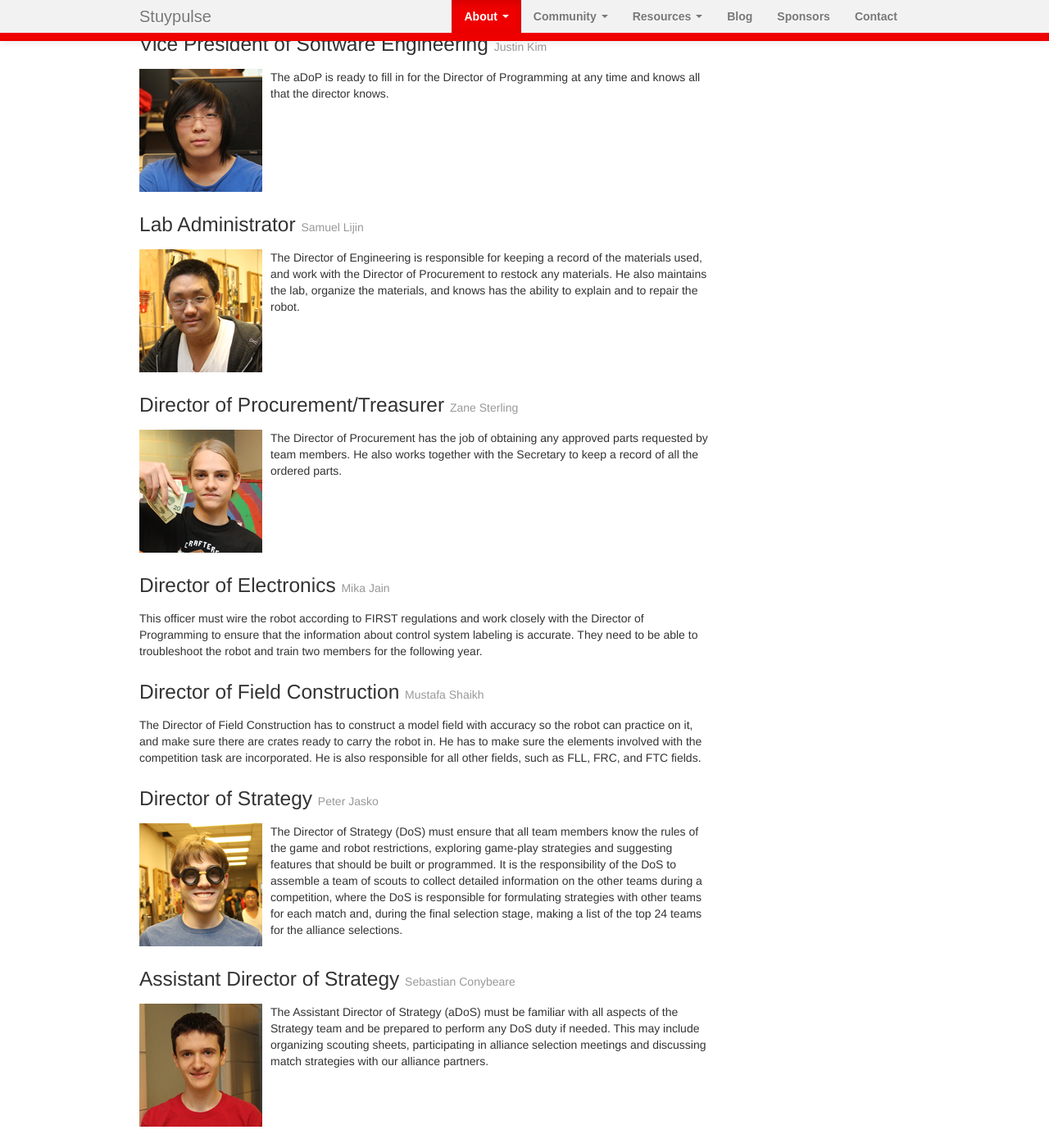
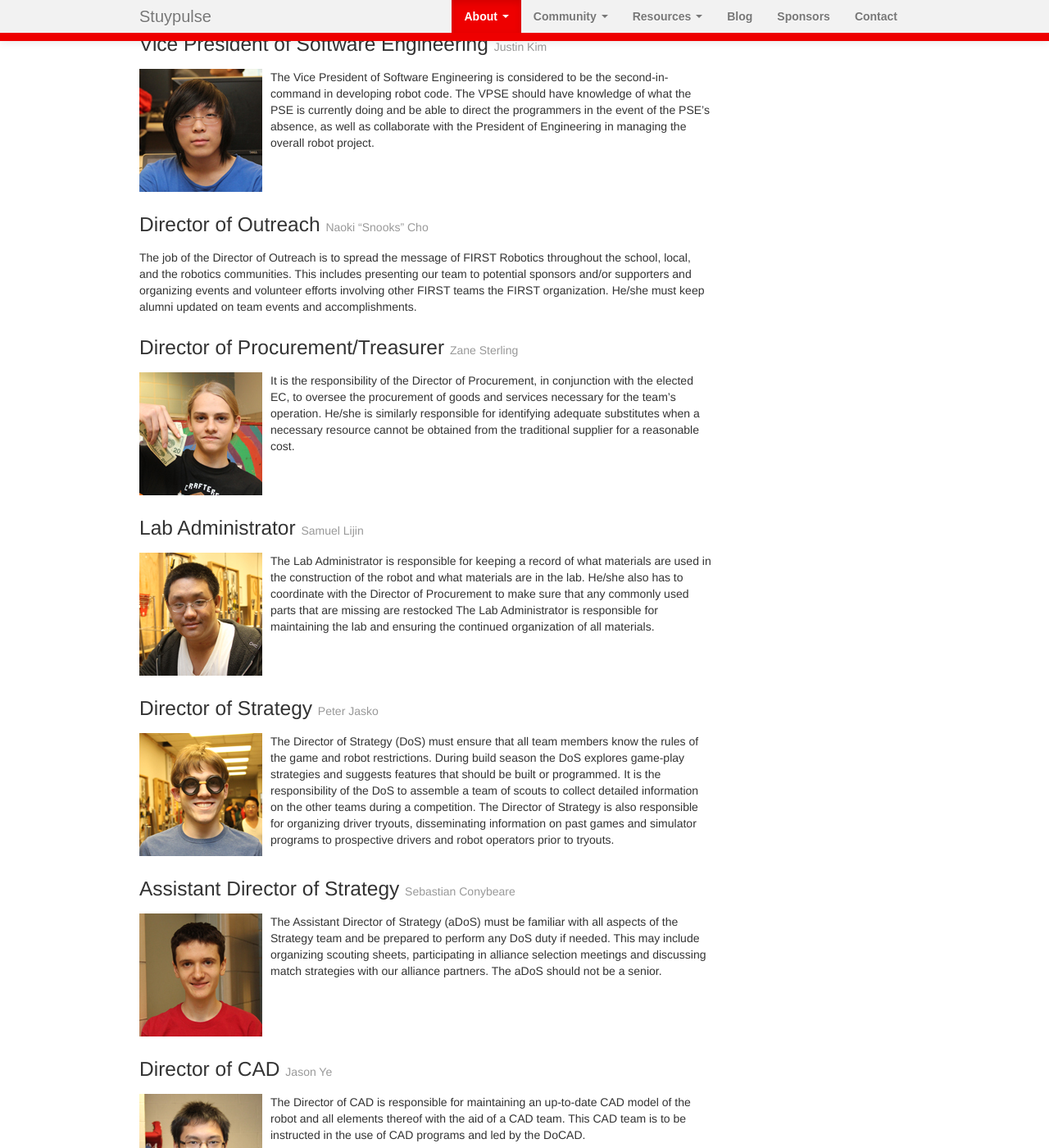
Before and after one commit to StuyPulse/team694.github.io, a Jekyll site: the page built from about/ec/index.md, in a window 1280 px wide and 1400 px high, scrolled down 1216 px. Shown: the whole window at 82% size. Built offline with Jekyll 4.4.1, drawn with Linux system fonts in a browser that asks for light colours; nearby versions of some CDN libraries; some of the changed text lies outside the part shown.

Commit message:
Change descriptions and organize leadership page.

```diff
--- a/about/ec/index.md
+++ b/about/ec/index.md
@@ -67,13 +67,13 @@ The President of Engineering (PoE) and the President of Marketing are the two fi
 ### President of Marketing <small>{{ page.positions.pom.name }}</small>
 <div markdown="1" class="ec-description">
 {% if page.positions.pom.photo %} <img src="{{ page.positions.pom.photo }}" class="ec-photo" alt="President of Marketing"> {% endif %}
-The President of Marketing (PoM) is the second of the two final decision-makers on the team.  The PoM is responsible for both all internal team logistics, such as fundraising and event planning, but also all outreach projects, including community events, mentoring, and education programs.  He/she oversees all award submissions and presentation of the Chairman's Award. The PoM must have technical knowledge of the robot and team history.
+The President of Marketing (PoM) coordinates the officers and divisions of the team and make sure that officers complete their responsibilities and/or effectively delegate jobs to other members. He/she will hold final responsibility for all of the outreach, internal logistics, and award submissions for the team. This President should have adequate knowledge of the robot and other engineering projects.
 </div>
 
 ### President of Software Engineering <small>{{ page.positions.pse.name }}</small>
 <div markdown="1" class="ec-description">
 {% if page.positions.pse.photo %} <img src="{{ page.positions.pse.photo }}" class="ec-photo" alt="President of Software Engineering"> {% endif %}
-The Executive Director of Software Engineering has the job to program the robot, as well as make the robot function, while working with the Director of Strategy to make sure the robot functions according to plan. He is responsible for making sure that the robot works and is functional, and backing up code for use on other robots. He must also have an assistant director of programming that he teaches.
+The President of Software Engineering (PSE) primarily manages the development of robot code and all related software. He/she is responsible for the production of documentation concerning the control system on all levels, such as pinout sheets and systems check guidelines. The PSE also collaborates with the strategy team to develop effective solutions for both the teleoperated and autonomous modes.
 </div>
 
 ### Vice President of Engineering <small>{{ page.positions.vpoe.name }}</small>
@@ -91,43 +91,61 @@ The Vice President of Marketing is considered the second-in-command for that dep
 ### Vice President of Software Engineering <small>{{ page.positions.vpse.name }}</small>
 <div markdown="1" class="ec-description">
 {% if page.positions.vpse.photo %} <img src="{{ page.positions.vpse.photo }}" class="ec-photo" alt="Vice President of Software Engineering"> {% endif %}
-The aDoP is ready to fill in for the Director of Programming at any time and knows all that the director knows.
+The Vice President of Software Engineering is considered to be the second-in-command in developing robot code. The VPSE should have knowledge of what the PSE is currently doing and be able to direct the programmers in the event of the PSE’s absence, as well as collaborate with the President of Engineering in managing the overall robot project.
+</div>
+
+### Director of Outreach <small>{{ page.positions.outreach.name }}</small>
+<div markdown="1" class="ec-description">
+{% if page.positions.outreach.photo %} <img src="{{ page.positions.outreach.photo }}" class="ec-photo" alt="Director of Outreach"> {% endif %}
+The job of the Director of Outreach is to spread the message of FIRST Robotics throughout the school, local, and the robotics communities. This includes presenting our team to potential sponsors and/or supporters and organizing events and volunteer efforts involving other FIRST teams the FIRST organization. He/she must keep alumni updated on team events and accomplishments.
+</div>
+
+### Director of Procurement/Treasurer <small>{{ page.positions.procurement.name }}</small>
+<div markdown="1" class="ec-description">
+{% if page.positions.procurement.photo %} <img src="{{ page.positions.procurement.photo }}" class="ec-photo" alt="Director of Procurement/Treasurer"> {% endif %}
+It is the responsibility of the Director of Procurement, in conjunction with the elected EC, to oversee the procurement of goods and services necessary for the team's operation. He/she is similarly responsible for identifying adequate substitutes when a necessary resource cannot be obtained from the traditional supplier for a reasonable cost.
 </div>
 
 ### Lab Administrator <small>{{ page.positions.lab-admin.name }}</small>
 <div markdown="1" class="ec-description">
 {% if page.positions.lab-admin.photo %} <img src="{{ page.positions.lab-admin.photo }}" class="ec-photo" alt="Lab Administrator"> {% endif %}
-The Director of Engineering is responsible for keeping a record of the materials used, and work with the Director of Procurement to restock any materials. He also maintains the lab, organize the materials, and knows has the ability to explain and to repair the robot.
+The Lab Administrator is responsible for keeping a record of what materials are used in the construction of the robot and what materials are in the lab. He/she also has to coordinate with the Director of Procurement to make sure that any commonly used parts that are missing are restocked The Lab Administrator is responsible for maintaining the lab and ensuring the continued organization of all materials.
 </div>
 
-### Director of Procurement/Treasurer <small>{{ page.positions.procurement.name }}</small>
+### Director of Strategy <small>{{ page.positions.strategy.name }}</small>
 <div markdown="1" class="ec-description">
-{% if page.positions.procurement.photo %} <img src="{{ page.positions.procurement.photo }}" class="ec-photo" alt="Director of Procurement/Treasurer"> {% endif %}
-The Director of Procurement has the job of obtaining any approved parts requested by team members. He also works together with the Secretary to keep a record of all the ordered parts.
+{% if page.positions.strategy.photo %} <img src="{{ page.positions.strategy.photo }}" class="ec-photo" alt="Director of Strategy"> {% endif %}
+The Director of Strategy (DoS) must ensure that all team members know the rules of the game and robot restrictions. During build season the DoS explores game-play strategies and suggests features that should be built or programmed. It is the responsibility of the DoS to assemble a team of scouts to collect detailed information on the other teams during a competition. The Director of Strategy is also responsible for organizing driver tryouts, disseminating information on past games and simulator programs to prospective drivers and robot operators prior to tryouts.
+</div>
+
+### Assistant Director of Strategy <small>{{ page.positions.ados.name }}</small>
+<div markdown="1" class="ec-description">
+{% if page.positions.ados.photo %} <img src="{{ page.positions.ados.photo }}" class="ec-photo" alt="Assistant Director of Strategy"> {% endif %}
+The Assistant Director of Strategy (aDoS) must be familiar with all aspects of the Strategy team and be prepared to perform any DoS duty if needed. This may include organizing scouting sheets, participating in alliance selection meetings and discussing match strategies with our alliance partners. The aDoS should not be a senior.
+</div>
+
+### Director of CAD <small>{{ page.positions.cad.name }}</small>
+<div markdown="1" class="ec-description">
+{% if page.positions.cad.photo %} <img src="{{ page.positions.cad.photo }}" class="ec-photo" alt="Director of CAD"> {% endif %}
+The Director of CAD is responsible for maintaining an up-to-date CAD model of the robot and all elements thereof with the aid of a CAD team. This CAD team is to be instructed in the use of CAD programs and led by the DoCAD.
 </div>
 
 ### Director of Electronics <small>{{ page.positions.electronics.name }}</small>
 <div markdown="1" class="ec-description">
 {% if page.positions.electronics.photo %} <img src="{{ page.positions.electronics.photo }}" class="ec-photo" alt="Director of Electronics"> {% endif %}
-This officer must wire the robot according to FIRST regulations and work closely with the Director of Programming to ensure that the information about control system labeling is accurate. They need to be able to troubleshoot the robot and train two members for the following year.
+The Director of Electronics is able to correctly wire the robot according to FIRST regulations. He/she collaborates with software and mechanical engineers to integrate an effective wire management system into the robot. They need to be knowledgeable enough to troubleshoot the robot.
+</div>
+
+### Primary Machinist <small>{{ page.positions.machinist.name }}</small>
+<div markdown="1" class="ec-description">
+{% if page.positions.machinist.photo %} <img src="{{ page.positions.machinist.photo }}" class="ec-photo" alt="Primary Machinist"> {% endif %}
+The job of the Primary Machinist is to maintain the milling machine and mill parts as requested by fellow team members.
 </div>
 
 ### Director of Field Construction <small>{{ page.positions.field.name }}</small>
 <div markdown="1" class="ec-description">
 {% if page.positions.field.photo %} <img src="{{ page.positions.field.photo }}" class="ec-photo" alt="Director of Field Construction"> {% endif %}
-The Director of Field Construction has to construct a model field with accuracy so the robot can practice on it, and make sure there are crates ready to carry the robot in. He has to make sure the elements involved with the competition task are incorporated. He is also responsible for all other fields, such as FLL, FRC, and FTC fields.
-</div>
-
-### Director of Strategy <small>{{ page.positions.strategy.name }}</small>
-<div markdown="1" class="ec-description">
-{% if page.positions.strategy.photo %} <img src="{{ page.positions.strategy.photo }}" class="ec-photo" alt="Director of Strategy"> {% endif %}
-The Director of Strategy (DoS) must ensure that all team members know the rules of the game and robot restrictions, exploring game-play strategies and suggesting features that should be built or programmed. It is the responsibility of the DoS to assemble a team of scouts to collect detailed information on the other teams during a competition, where the DoS is responsible for formulating strategies with other teams for each match and, during the final selection stage, making a list of the top 24 teams for the alliance selections.
-</div>
-
-### Assistant Director of Strategy <small>{{ page.positions.ados.name }}</small>
-<div markdown="1" class="ec-description">
-{% if page.positions.ados.photo %} <img src="{{ page.positions.ados.photo }}" class="ec-photo" alt="Assistant Director of Strategy"> {% endif %}
-The Assistant Director of Strategy (aDoS) must be familiar with all aspects of the Strategy team and be prepared to perform any DoS duty if needed. This may include organizing scouting sheets, participating in alliance selection meetings and discussing match strategies with our alliance partners.
+It is the job of the Director of Field Construction to construct the field of the released game to acceptable accuracy. He/she will also be responsible for all other fields, including, but not limited to, FLL, FRC, and FTC fields. They are responsible for the upkeep of the shipping/robot crates and building the new robot cart.
 </div>
 
 ### Director of Safety <small>{{ page.positions.safety.name }}</small>
@@ -136,39 +154,21 @@ The Assistant Director of Strategy (aDoS) must be familiar with all aspects of t
 The Director of Safety makes sure everyone is following safety rules in the lab. He is also the Safety Captain at the competition and should be able to discuss thoroughly the safety procedures.
 </div>
 
-### Primary Machinist <small>{{ page.positions.machinist.name }}</small>
-<div markdown="1" class="ec-description">
-{% if page.positions.machinist.photo %} <img src="{{ page.positions.machinist.photo }}" class="ec-photo" alt="Primary Machinist"> {% endif %}
-The Primary Machinist uses and maintains the mill, and teaches at least two people how to use the mill for next year.
-</div>
-
 ### Director of Media <small>{{ page.positions.media.name }}</small>
 <div markdown="1" class="ec-description">
 {% if page.positions.media.photo %} <img src="{{ page.positions.media.photo }}" class="ec-photo" alt="Director of Media"> {% endif %}
-The Director of Media is responsible for the promotional materials such as shirt designs, or the media. She uses applications such as Photoshop and Gimp to create these logos. She also has to teach two members to replace him.
+The Director of Media is primarily responsible for maintaining the team’s image through the creation and upkeep of all promotional materials and maintaining an audiovisual narrative of the team throughout the year.
 </div>
 
 ### Director of Animation <small>{{ page.positions.animation.name }}</small>
 <div markdown="1" class="ec-description">
 {% if page.positions.animation.photo %} <img src="{{ page.positions.animation.photo }}" class="ec-photo" alt="Director of Animation"> {% endif %}
-The Director of Animation coordinates the animation efforts for events like the annual FIRST animation competition, and other off-season competitions. He has to keep the animation section active, and teach new members.
+The Director of Animation is responsible for coordinating the team’s animation efforts, including, but not limited to, participation in the annual FIRST animation competition and off-season competitions, and creating promotional animations.
 </div>
 
 ### Webmasters <small>{{ page.positions.webmasters.name }}</small>
 <div markdown="1" class="ec-description">
 {% if page.positions.webmasters.photo1 %} <img src="{{ page.positions.webmasters.photo1 }}" class="ec-photo" alt="Webmasters"> {% endif %}
 {% if page.positions.webmasters.photo2 %} <img src="{{ page.positions.webmasters.photo2 }}" class="ec-photo" alt="Webmasters"> {% endif %}
-The job of the two Webmasters is to maintain any and all team websites. They are to update them with the most recent progress of the team and to upload any relevant pictures. They must also use the website to keep the team and any visitors to the website informed and interested.
+The job of the two Webmasters is to maintain the team website and any other websites created by the team. The Webmasters are to update the website with the most recent progress of the team and to upload any relevant pictures. They must also use the website to keep the team and any visitors to the website informed and interested.
 </div>
-
-### Director of Outreach <small>{{ page.positions.outreach.name }}</small>
-<div markdown="1" class="ec-description">
-{% if page.positions.outreach.photo %} <img src="{{ page.positions.outreach.photo }}" class="ec-photo" alt="Director of Outreach"> {% endif %}
-The job of the Director of Outreach is to spread the message of FIRST Robotics. He must present our team to potential financial sponsors and/or supporters of the team, and recruit potential members to join the team, organize outreach events involving other FIRST teams and coordinating with the FIRST liaison, and communicate with FLL and FTC teams within the city and providing them with mentors from the Stuyvesant Robotics Team.
-</div>
-
-### Director of CAD <small>{{ page.positions.cad.name }}</small>
-<div markdown="1" class="ec-description">
-{% if page.positions.cad.photo %} <img src="{{ page.positions.cad.photo }}" class="ec-photo" alt="Director of CAD"> {% endif %}
-The Director of CAD is responsible for maintaining an up-to-date CAD model of the robot and all elements thereof with the aid of a CAD team. This CAD team is to be instructed in the use of CAD programs and led by the DoCAD.
-</div>
```
